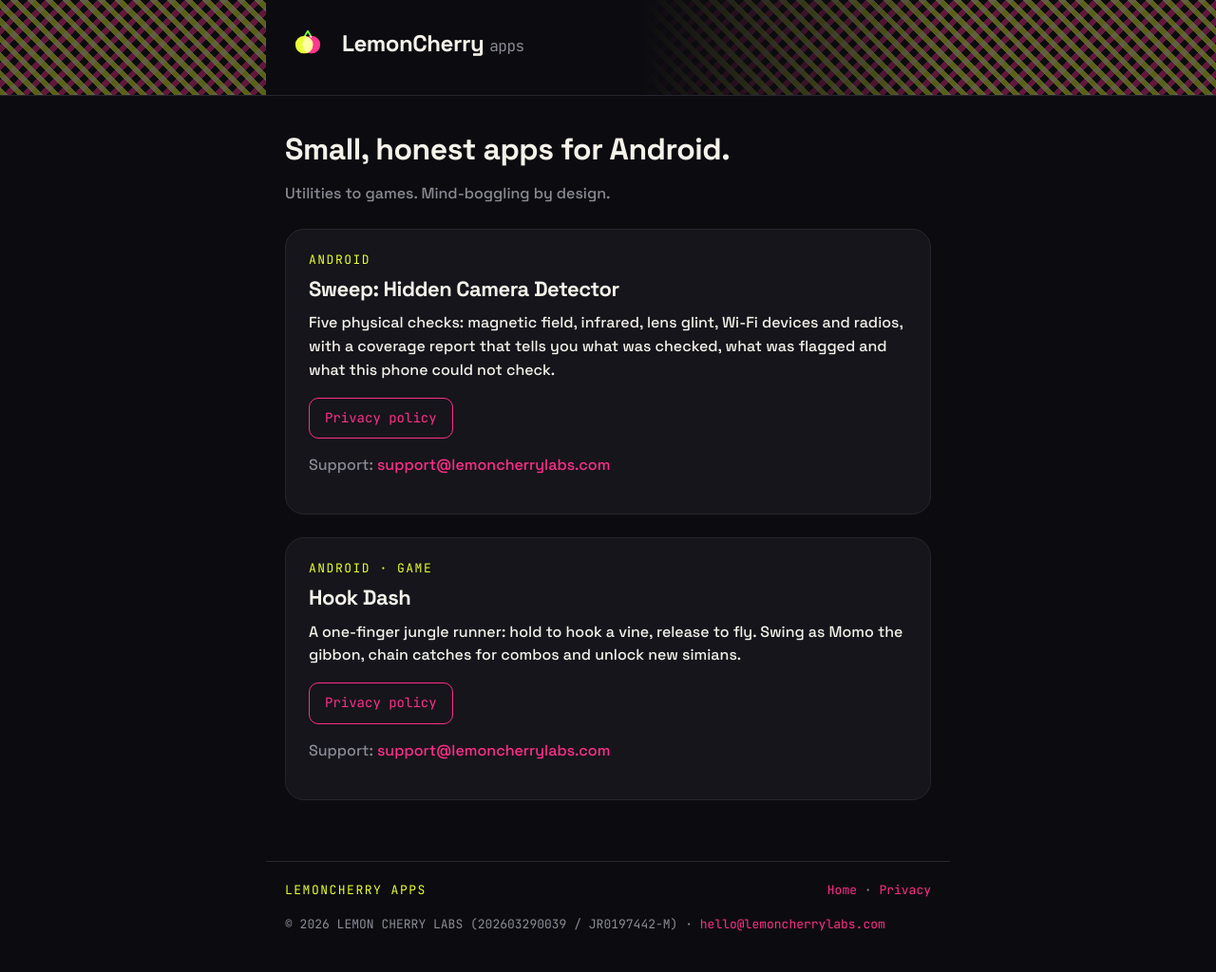
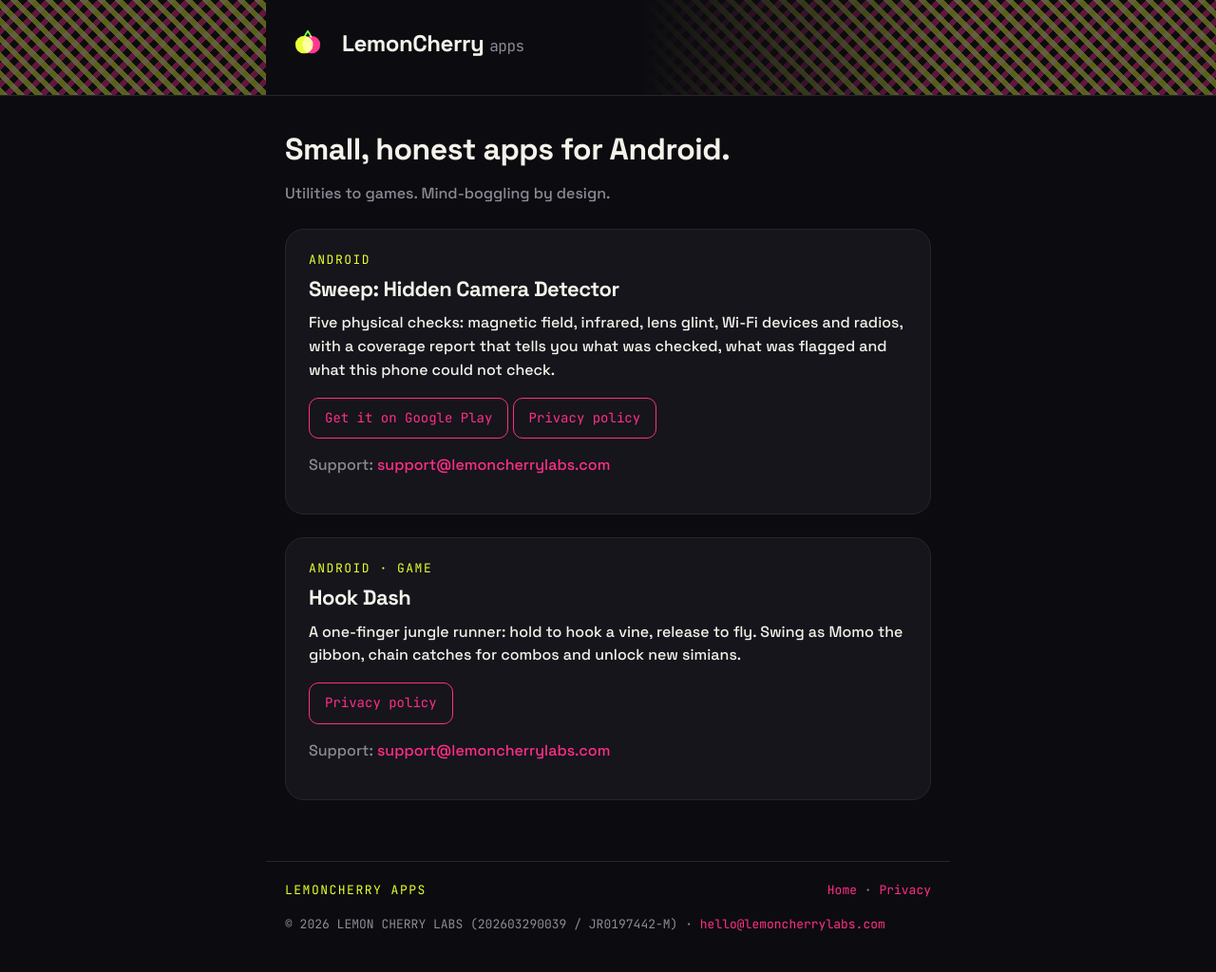
Before and after one commit to lemoncherryapps/lemoncherryapps.github.io, a Jekyll site: the page built from index.md, in a window 1280 px wide. Shown: the whole page at 95% size. Built offline with Jekyll 4.4.1, drawn with Linux system fonts in a browser that asks for light colours.

Commit message:
Add Google Play link for Sweep
Co-Authored-By: Claude Opus 5.5 <noreply@anthropic.com>
Claude-Session: https://claude.ai/code/session_01KR72s4W2qfgcaEJdYccu48

```diff
--- a/index.md
+++ b/index.md
@@ -14,7 +14,7 @@ description: Utilities to games. Mind-boggling by design.
 <p>Five physical checks: magnetic field, infrared, lens glint, Wi-Fi devices and
 radios, with a coverage report that tells you what was checked, what was
 flagged and what this phone could not check.</p>
-<p><a class="btn" href="/privacy/">Privacy policy</a></p>
+<p><a class="btn" href="https://play.google.com/store/apps/details?id=io.github.lemoncherryapps.sweep">Get it on Google Play</a> <a class="btn" href="/privacy/">Privacy policy</a></p>
 <p class="muted">Support: <a href="mailto:support@lemoncherrylabs.com">support@lemoncherrylabs.com</a></p>
 </div>
 
```
